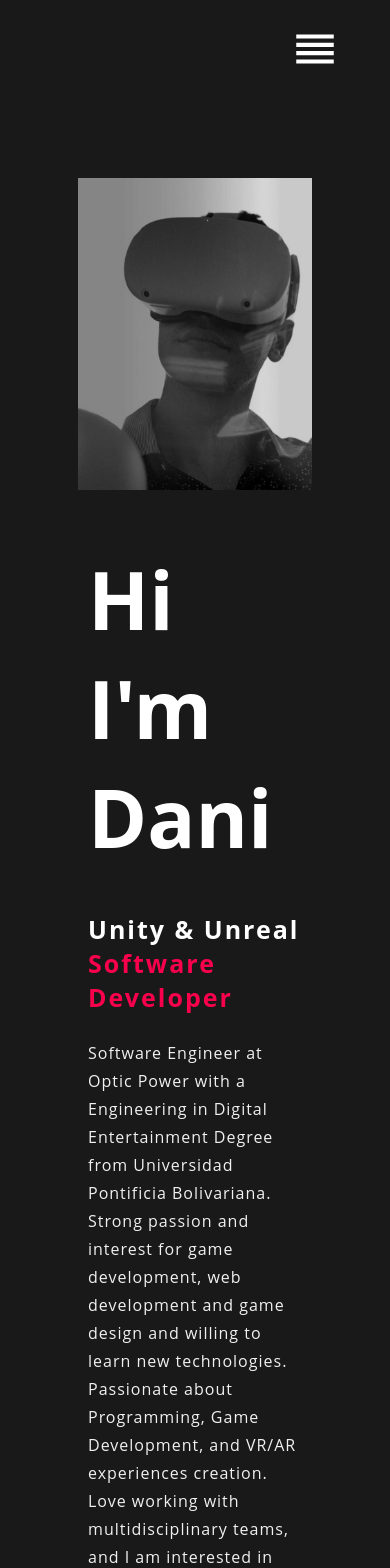
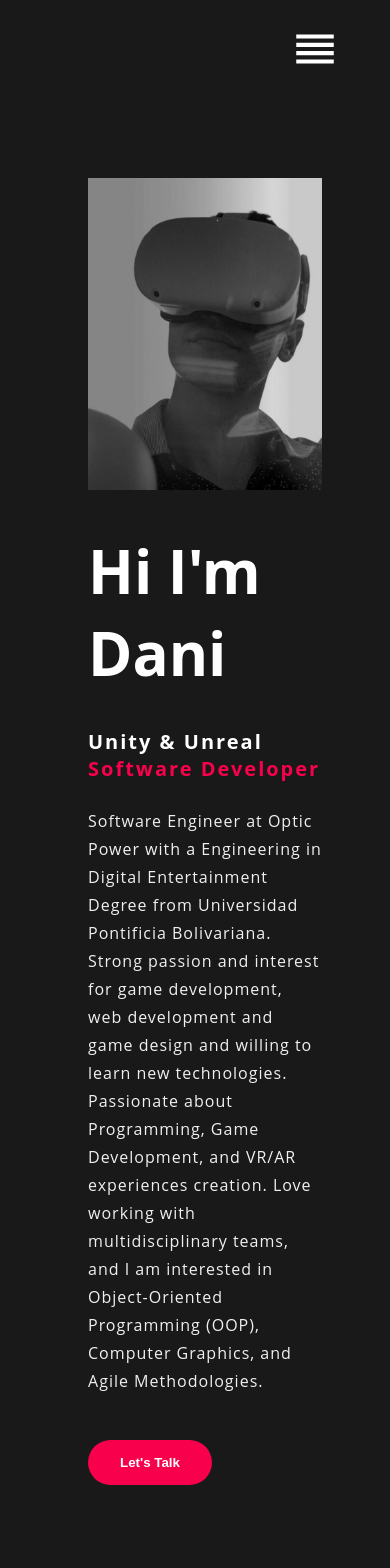
Before and after one commit to Playyer96/personal-portafolio, a React (Create React App) app: page /about in a window 390 px wide. Shown: the top 1568 px of the page. Built offline with nearby package versions, Linux system fonts and the light colour scheme.

Commit message:
aboutDisplay page is now responsive

```diff
--- a/src/styles/AboutDisplay.css
+++ b/src/styles/AboutDisplay.css
@@ -1,19 +1,4 @@
-.about img {
-  height: auto;
-  width: 420px;
-  max-width: 100%;
-  filter: grayscale(100%);
-  -webkit-filter: grayscale(100%);
-}
-
-.about-text {
-  width: 550px;
-  max-width: 100%;
-  padding: 0 10px;
-}
-
 .main {
-  /* height: 1000%; */
   background-color: #191919;
 }
 
@@ -27,6 +12,19 @@
   flex-wrap: wrap;
   align-items: center;
   justify-content: space-around;
+}
+.about img {
+  height: auto;
+  width: 420px;
+  max-width: 100%;
+  filter: grayscale(100%);
+  -webkit-filter: grayscale(100%);
+}
+
+.about-text {
+  width: 550px;
+  max-width: 100%;
+  padding: 0 10px;
 }
 
 .about h1 {
@@ -70,3 +68,25 @@ button:hover {
   border: 2px solid #f9004d;
   cursor: pointer;
 }
+
+@media only screen and (max-width: 600px) {
+  .about {
+    flex-direction: column; /* stack the elements vertically */
+  }
+  .about img {
+    width: 100%; /* make the image full width */
+  }
+  .about-text {
+    width: 100%; /* make the text container full width */
+  }
+
+  .about h1 {
+    font-size: 60px; /* reduce the font size of the heading */
+  }
+  .about h5 {
+    font-size: 20px; /* reduce the font size of the subheading */
+  }
+  .about-text p {
+    font-size: 16px; /* reduce the font size of the paragraph */
+  }
+}
--- a/src/styles/Footer.css
+++ b/src/styles/Footer.css
@@ -7,7 +7,6 @@
   align-items: center;
   flex-direction: column;
   padding-top: 10px;
-  /* margin-top: 200px; */
 }
 
 .socialMedia svg {
```
